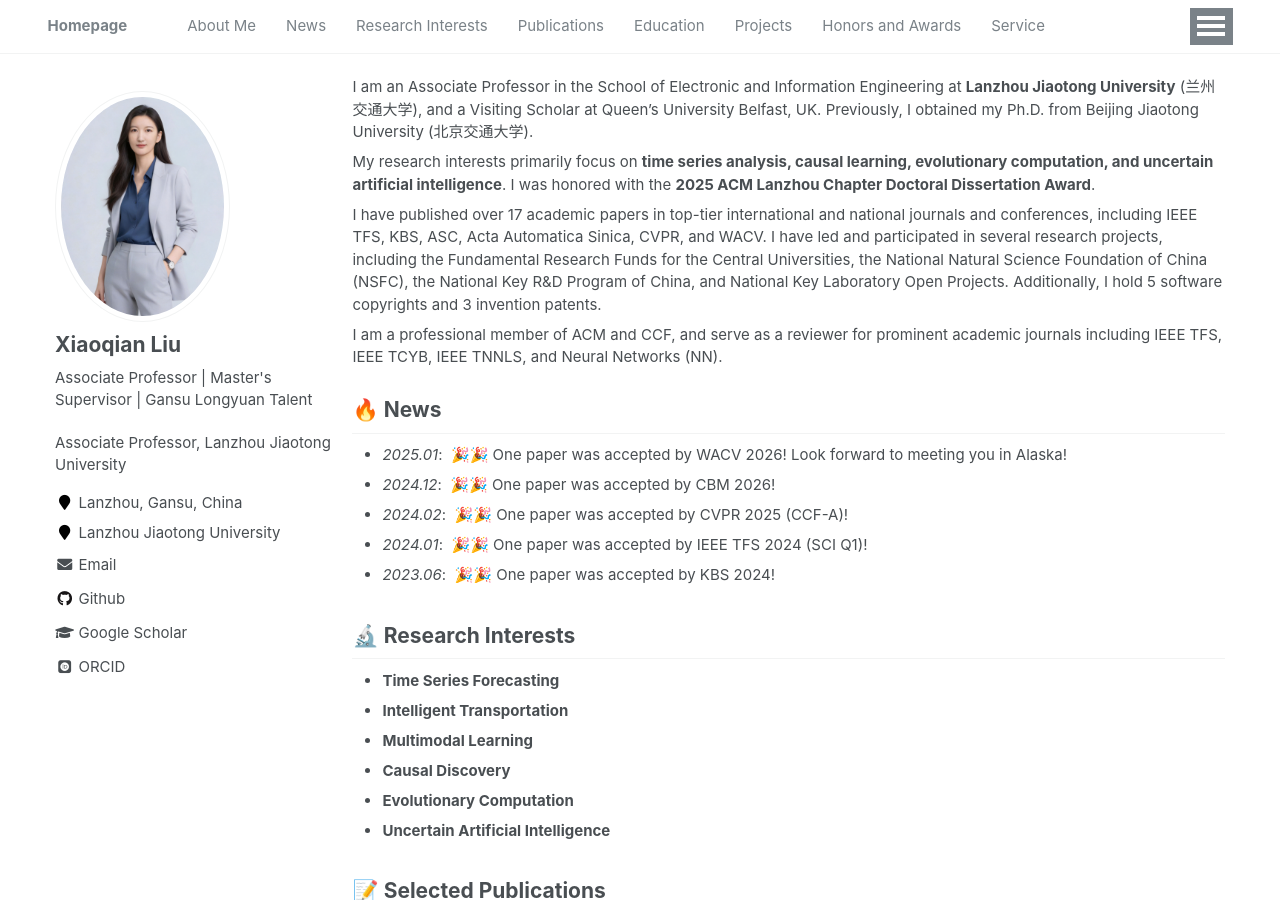
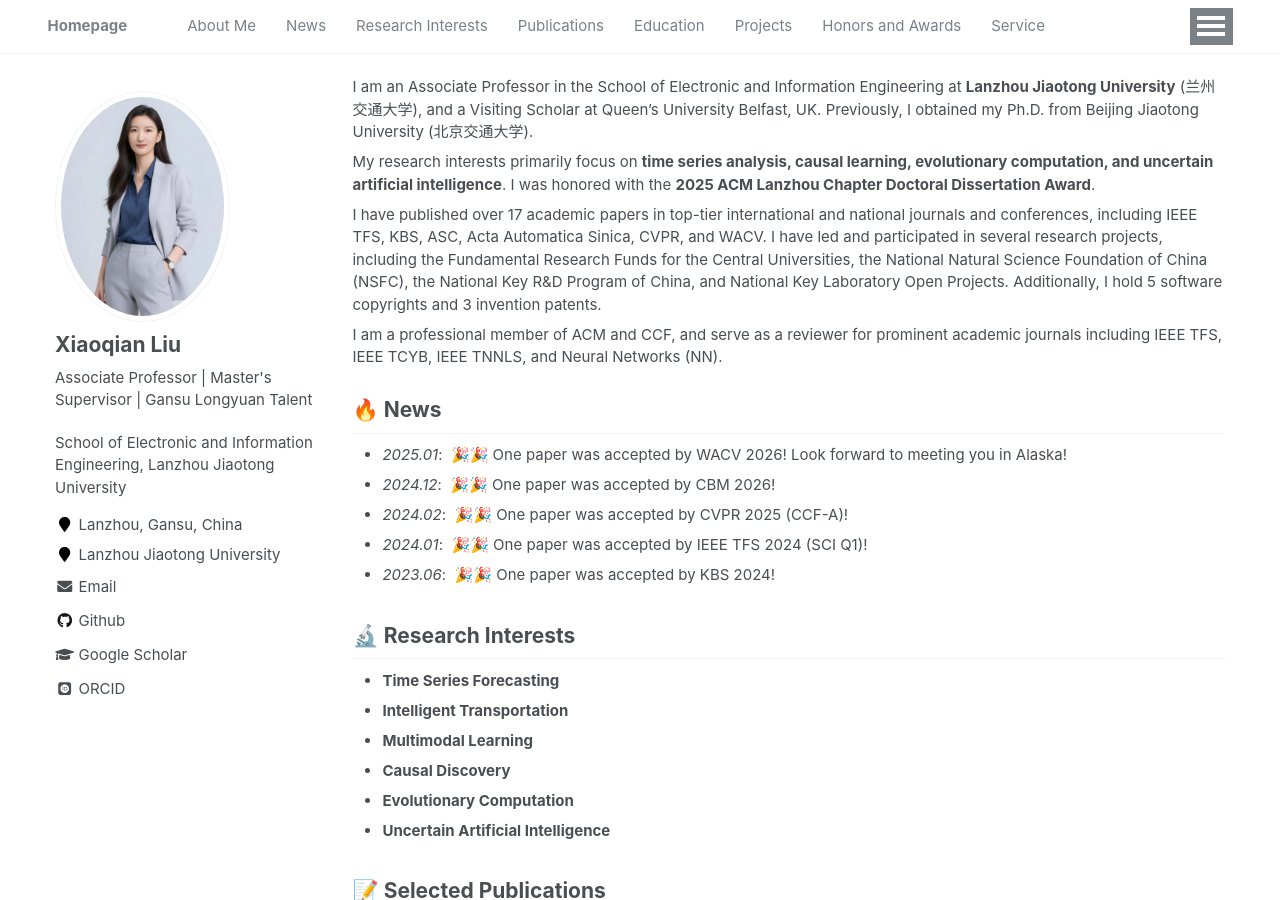
Before and after one commit to xiaoqianliu1/xiaoqianliu1.github.io, a Jekyll site: the page built from _pages/about.md, in a window 1280 px wide and 900 px high. Built offline with Jekyll 4.4.1, drawn with Linux system fonts in a browser that asks for light colours; some web fonts are replaced.

Commit message:
Update _config.yml

```diff
--- a/_config.yml
+++ b/_config.yml
@@ -1,6 +1,6 @@
 # Site Settings
 title                    : "Xiaoqian Liu"
-description              : "Associate Professor, Lanzhou Jiaotong University"
+description              : "School of Electronic and Information Engineering, Lanzhou Jiaotong University"
 repository               : "xiaoqianliu1/xiaoqianliu1.github.io"
 google_scholar_stats_use_cdn : true
 
```
